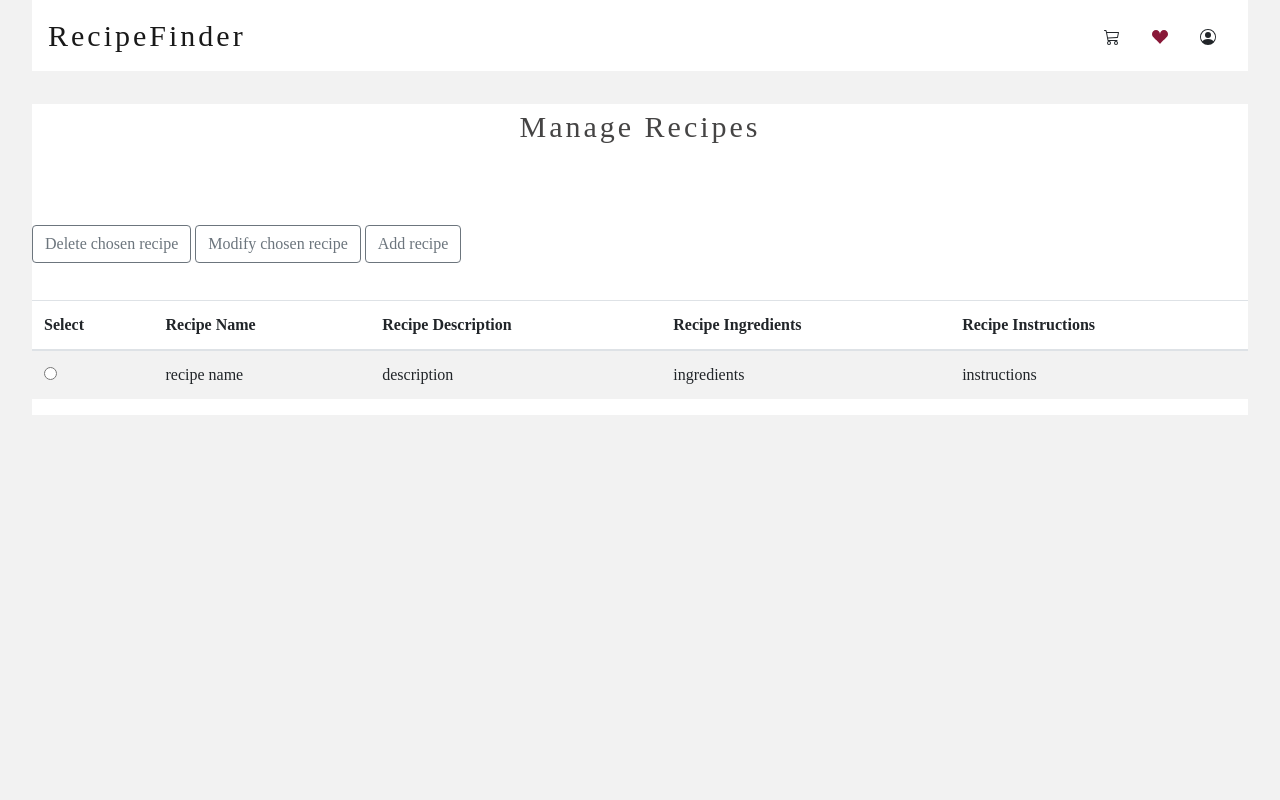
After one commit to astranero/tsoha-RecipeFinder, a Flask app: page /manage-recipes in a window 1280 px wide. The commit adds this page. Run offline with Flask 2, Linux system fonts and the light colour scheme; some libraries are stand-ins or nearby versions.

Commit message:
adding front end for admin management tools

```diff
--- a/src/routes.py
+++ b/src/routes.py
@@ -63,13 +63,17 @@ def logout():
     user_service.logout()
     return redirect("/")
 
-@app.route("/add-recipe", methods=["GET","POST"])
-def add_recipe():
-    return render_template("add_recipe.html")
+@app.route("/manage-recipes", methods=["GET","POST"])
+def manage_recipes():
+    return render_template("manage_recipes.html")
 
-@app.route("/add-ingredient", methods=["GET","POST"])
-def add_ingredient():
-    return render_template("add_ingredient.html")
+@app.route("/manage-ingredients", methods=["GET","POST"])
+def manage_ingredients():
+    return render_template("manage_ingredients.html")
+
+@app.route("/manage-ingredient-categories", methods=["GET","POST"])
+def manage_ingredient_categories():
+    return render_template("manage_ingredient_categories.html")
 
 @app.route("/basket", methods=["GET","POST"])
 def basket():
--- a/src/static/css/layout.css
+++ b/src/static/css/layout.css
@@ -126,6 +126,15 @@ body {
     padding-bottom: 1cm;
 }
 
+
+.top-padding {
+    padding-top: 0.3cm;
+}
+
+.left-padding {
+    padding-left: 0.3cm;
+}
+
 /* PICTURES  */
 
 .profile-picture {
--- a/src/templates/add_recipe.html
+++ b/src/templates/add_recipe.html
@@ -30,7 +30,7 @@
                             </div>
 
                             <div class="text-padding">
-                                <form action="/add-recipe" method="POST">
+                                <form method="POST">
                                     <div class="input-group">
                                         <input type="text" class="form-control" placeholder="Add quantity" aria-label="Text input with dropdown button">
                                         <input type="text" class="form-control" placeholder="Add measurement" aria-label="Text input with dropdown button">
--- a/src/templates/layout.html
+++ b/src/templates/layout.html
@@ -19,7 +19,13 @@
                     <ul class="nav navbar-links font spacing-normal">
                         {% if session.role == 1 %}
                         <li class="nav-item">
-                        <a href="/add-recipe" class="nav-link active link-color"> Add Recipe </a>
+                            <a href="/manage-ingredient-categories" class="nav-link active link-color"> Manage Ingredient Categories </a>
+                        </li>
+                        <li class="nav-item">
+                            <a href="/manage-ingredients" class="nav-link active link-color"> Manage Ingredients </a>
+                        </li>
+                        <li class="nav-item">
+                        <a href="/manage-recipes" class="nav-link active link-color"> Manage Recipes </a>
                         </li>
                         {% endif %}
                         <li class="nav-item">
--- /dev/null
+++ b/src/templates/manage_recipes.html
@@ -0,0 +1,166 @@
+{% extends "layout.html" %}
+
+{% block content %}
+<body>
+    <script src="https://cdn.jsdelivr.net/npm/bootstrap@5.2.0-beta1/dist/js/bootstrap.min.js" integrity="sha384-kjU+l4N0Yf4ZOJErLsIcvOU2qSb74wXpOhqTvwVx3OElZRweTnQ6d31fXEoRD1Jy" crossorigin="anonymous"></script>
+
+    <div class="limiter">
+        <div class="wrap-basic font">
+            <div class="page-title-layout">Manage Recipes</div>
+            <table class="table table-striped">
+                <thead>
+                    <div class="text-padding">
+                    <form id="delete_recipe" action="/manage-recipes" method="POST">
+                        <button type="submit" class="btn btn-outline-secondary">Delete chosen recipe</button>
+                    </form>
+                    <button type="button" class="btn btn-outline-secondary" data-bs-toggle="modal" data-bs-target="#myModal-modify-recipe">Modify chosen recipe</button>
+                    <button type="button" class="btn btn-outline-secondary" data-bs-toggle="modal" data-bs-target="#myModal-new-recipe">Add recipe</button>
+
+                    <form id="modify_recipe" action="/manage-recipes" method="POST">
+                        <div class="modal" id="myModal-modify-recipe">
+                            <div class="modal-dialog">
+                                <div class="modal-content">
+                                    <div class="modal-header">
+                                        <h5 class="modal-title">Modify Recipe</h5>
+                                        <button type="button" class="btn-close" data-bs-dismiss="modal"></button>
+                                    </div>
+                                    <div class="modal-body">
+                                        <div class="mb-3">
+                                            <label class="form-label required">Modify recipe name</label>
+                                            <input type="text" class="form-control" id="new_recipe_name", name="new_recipe_name">
+                                        </div>
+                                    </div>
+                                    <div class="modal-body">
+                                        <div class="mb-3">
+                                            <label class="form-label required">Modify recipe description</label>
+                                            <textarea class="form-control" id="new_recipe_description" name="new_recipe_description"></textarea>
+                                        </div>
+                                    </div>
+                                    <div class="modal-body">
+                                        <div class="mb-3">
+                                            <label class="form-label required">Add existing ingredients...</label>
+                                            <input type="text" id="quanity" name="quantity" class="form-control" placeholder="Add quantity" aria-label="Text input with dropdown button">
+                                            <input ype="text" class="form-control" placeholder="Add measurement" aria-label="Text input with dropdown button">
+                                            <div class="input-group-append">
+                                                <div class="dropdown top-padding">
+                                                    <button class="btn btn-outline-secondary dropdown-toggle" type="button" data-bs-toggle="dropdown">
+                                                    Choose an ingredient...
+                                                    </button>
+                                                    <div class="dropdown-menu">
+                                                        <div class="dropdown-item"><div class="radio"><input type="radio"> Ingredient</div></div>
+                                                    </div>
+                                                </div>
+                                                <div class="input-group-append top-padding left-padding">
+                                                    <button class="btn btn-secondary" type="button">Add ingredient to recipe</button>
+                                                </div>
+                                            </div>
+                                            <div class="top-padding">
+                                                <span>Ingredient does not exists? </span>
+                                                </div>
+                                                <span>Add it first in the</span>
+                                                <a href="/manage-ingredient-categories" class="txt2">Ingredient Management tools!</a>
+                                            </div>
+                                    </div>
+
+                                    <div class="modal-body">
+                                        <div class="mb-3">
+                                            <label class="form-label required">Modify recipe instructions</label>
+                                            <textarea class="form-control" id="new_recipe_instructions" name="new_recipe_instructions"></textarea>
+                                        </div>
+                                    </div>
+                                    <div class="modal-footer">
+                                        <button type="submit" class="btn btn-secondary">Submit</button>
+                                    </div>
+                                </div>
+                            </div>
+                        </div>
+                        </div>
+                    </form>
+
+                    <form action="/manage-recipes" method="POST">
+                        <div class="modal" id="myModal-new-recipe">
+                            <div class="modal-dialog">
+                                <div class="modal-content">
+                                    <div class="modal-header">
+                                        <h5 class="modal-title">Add New Recipe</h5>
+                                        <button type="button" class="btn-close" data-bs-dismiss="modal"></button>
+                                    </div>
+                                    <div class="modal-body">
+                                        <div class="mb-3">
+                                            <label class="form-label required">Recipe name</label>
+                                            <input type="text" class="form-control" id="recipe_name", name="recipe_name">
+                                        </div>
+                                    </div>
+                                    <div class="modal-body">
+                                        <div class="mb-3">
+                                            <label class="form-label required">Recipe description</label>
+                                            <textarea class="form-control" id="recipe_description" name="recipe_description"></textarea>
+                                        </div>
+                                    </div>
+                                    <div class="modal-body">
+                                        <div class="mb-3">
+                                            <label class="form-label required">Add existing ingredients...</label>
+                                            <input type="text" id="quanity" name="quantity" class="form-control" placeholder="Add quantity" aria-label="Text input with dropdown button">
+                                            <input ype="text" class="form-control" placeholder="Add measurement" aria-label="Text input with dropdown button">
+                                            <div class="input-group-append">
+                                                <div class="dropdown top-padding">
+                                                    <button class="btn btn-outline-secondary dropdown-toggle" type="button" data-bs-toggle="dropdown">
+                                                    Choose an ingredient...
+                                                    </button>
+                                                    <div class="dropdown-menu">
+                                                        <div class="dropdown-item"><div class="radio"><input type="radio"> Ingredient</div></div>
+                                                    </div>
+                                                </div>
+                                                <div class="input-group-append top-padding left-padding">
+                                                    <button class="btn btn-secondary" type="button">Add ingredient to recipe</button>
+                                                </div>
+                                            </div>
+                                            <div class="top-padding">
+                                            <span>Ingredient does not exists? </span>
+                                            </div>
+                                            <span>Add it first in the</span>
+                                            <a href="/manage-ingredient-categories" class="txt2">Ingredient Management tools!</a>
+                                            </div>
+                                    </div>
+
+                                    <div class="modal-body">
+                                        <div class="mb-3">
+                                            <label class="form-label required">Add instructions for recipe</label>
+                                            <textarea class="form-control" id="recipe_instructions" name="recipe_instructions"></textarea>
+                                        </div>
+                                    </div>
+                                    <div class="modal-footer">
+                                        <button type="submit" class="btn btn-secondary">Submit</button>
+                                    </div>
+                                </div>
+                            </div>
+                        </div>
+                    </form>
+                    </div>
+                  <tr>
+                    <th scope="col">Select</th>
+                    <th scope="col">Recipe Name</th>
+                    <th scope="col">Recipe Description</th>
+                    <th scope="col">Recipe Ingredients</th>
+                    <th scope="col">Recipe Instructions</th>
+                  </tr>
+                </thead>
+                <tbody>
+                  <tr>
+                    <th scope="row">
+                        <input type="radio" name="radios" id="radio1" />
+                        <label for="radio1"></label>
+                      </th>
+                    </th>
+                    <td>recipe name</td>
+                    <td>description</td>
+                    <td>ingredients</td>
+                    <td>instructions</td>
+                  </tr>
+                </tbody>
+              </table>
+        </div>
+    </div>
+    <script src="https://cdn.jsdelivr.net/npm/bootstrap@5.0.1/dist/js/bootstrap.bundle.min.js" integrity="sha384-gtEjrD/SeCtmISkJkNUaaKMoLD0//ElJ19smozuHV6z3Iehds+3Ulb9Bn9Plx0x4" crossorigin="anonymous"></script>
+</body>
+{% endblock %}
```
Also changed, not shown: src/templates/manage_ingredient_categories.html (added, +41 -0 lines), src/templates/manage_ingredients.html (added, +81 -0 lines).
